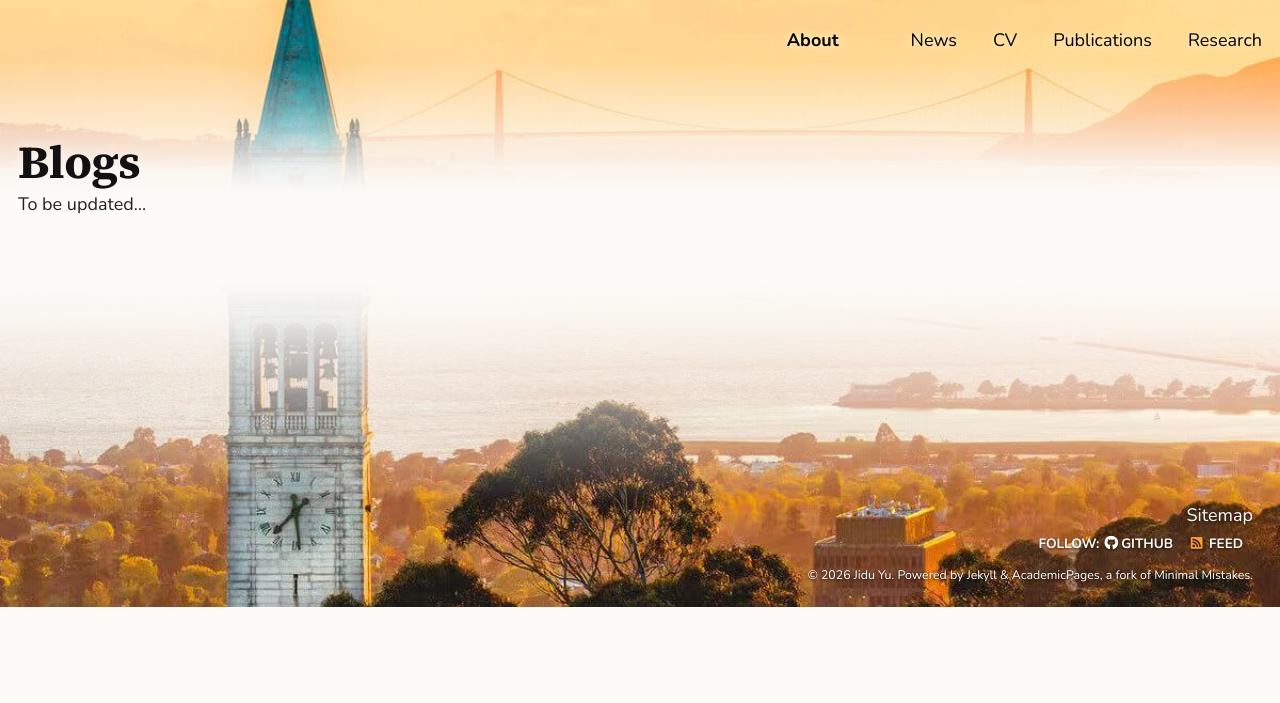
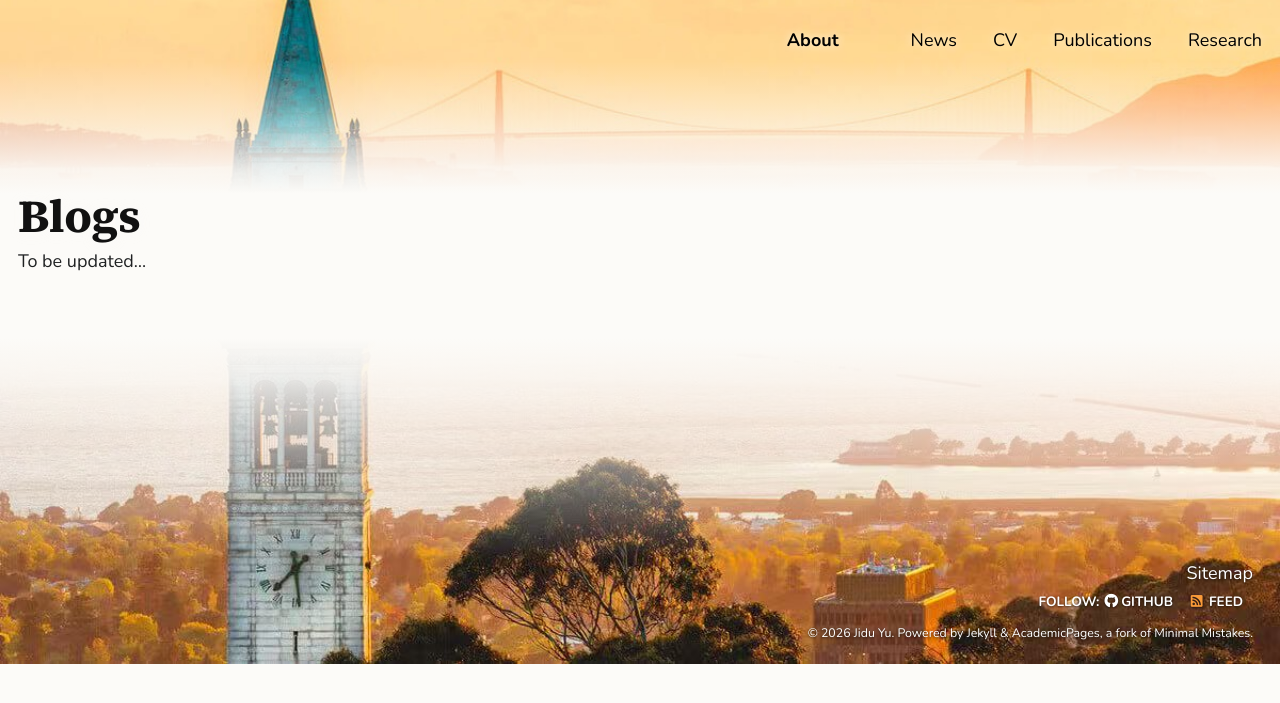
Before and after one commit to yujidu/yujidu.github.io, a Jekyll site: the page built from _pages/blogs.md, in a window 1280 px wide. Shown: the top 703 px of the page. Built offline with Jekyll 4.4.1, drawn with Linux system fonts in a browser that asks for light colours.

Commit message:
Inner pages: more space between title and content
Co-Authored-By: Claude Opus 5.5 <noreply@anthropic.com>
Claude-Session: https://claude.ai/code/session_01Vw9tGnbWFVNDt9UXvET6V8

```diff
--- a/_sass/_home.scss
+++ b/_sass/_home.scss
@@ -1546,3 +1546,14 @@ $cv-ink: #4a5a6a;
     margin-top: -2.2rem;
   }
 }
+
+/* Inner pages: breathing room between the page title and the content */
+.home-hero--compact {
+  padding-bottom: calc(2.5vw + 1.4rem);
+}
+
+@media (max-width: 1000px) {
+  .home-hero--compact {
+    padding-bottom: calc(2.5vw + 1rem);
+  }
+}
```
